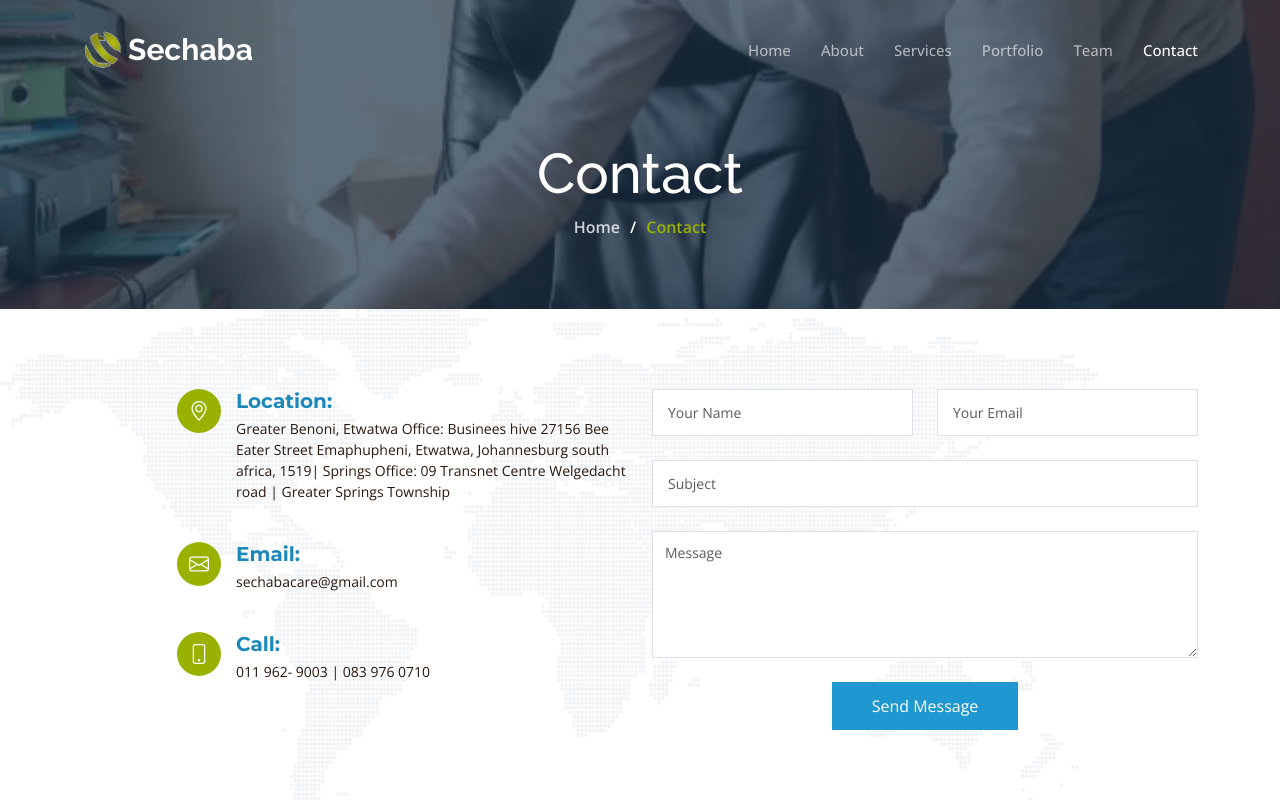
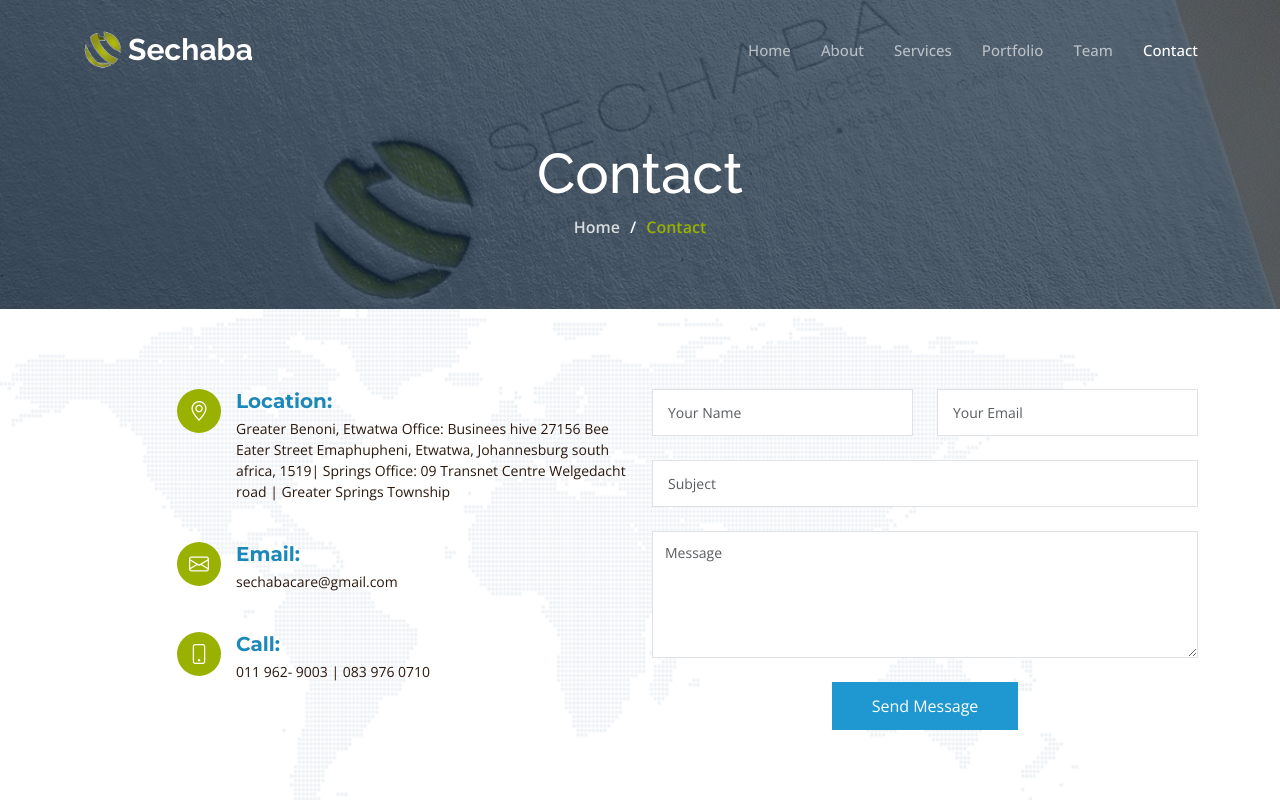
Before and after one commit to Krakolota21/Sechaba-Community-Care-Website, a plain HTML site: page contact.html in a window 1280 px wide. Shown: the top 800 px of the page. Drawn offline with nearby package versions, Linux system fonts and the light colour scheme.

Commit message:
Added background header pic for contact us page

```diff
--- a/contact.html
+++ b/contact.html
@@ -70,7 +70,7 @@
   <main id="main">
 
     <!-- ======= Breadcrumbs ======= -->
-    <div class="breadcrumbs d-flex align-items-center" style="background-image: url('assets/img/contact-header.jpg');">
+    <div class="breadcrumbs d-flex align-items-center" style="background-image: url('assets/img/portfolio-header.jpg');">
       <div class="container position-relative d-flex flex-column align-items-center">
 
         <h2>Contact</h2>
```
